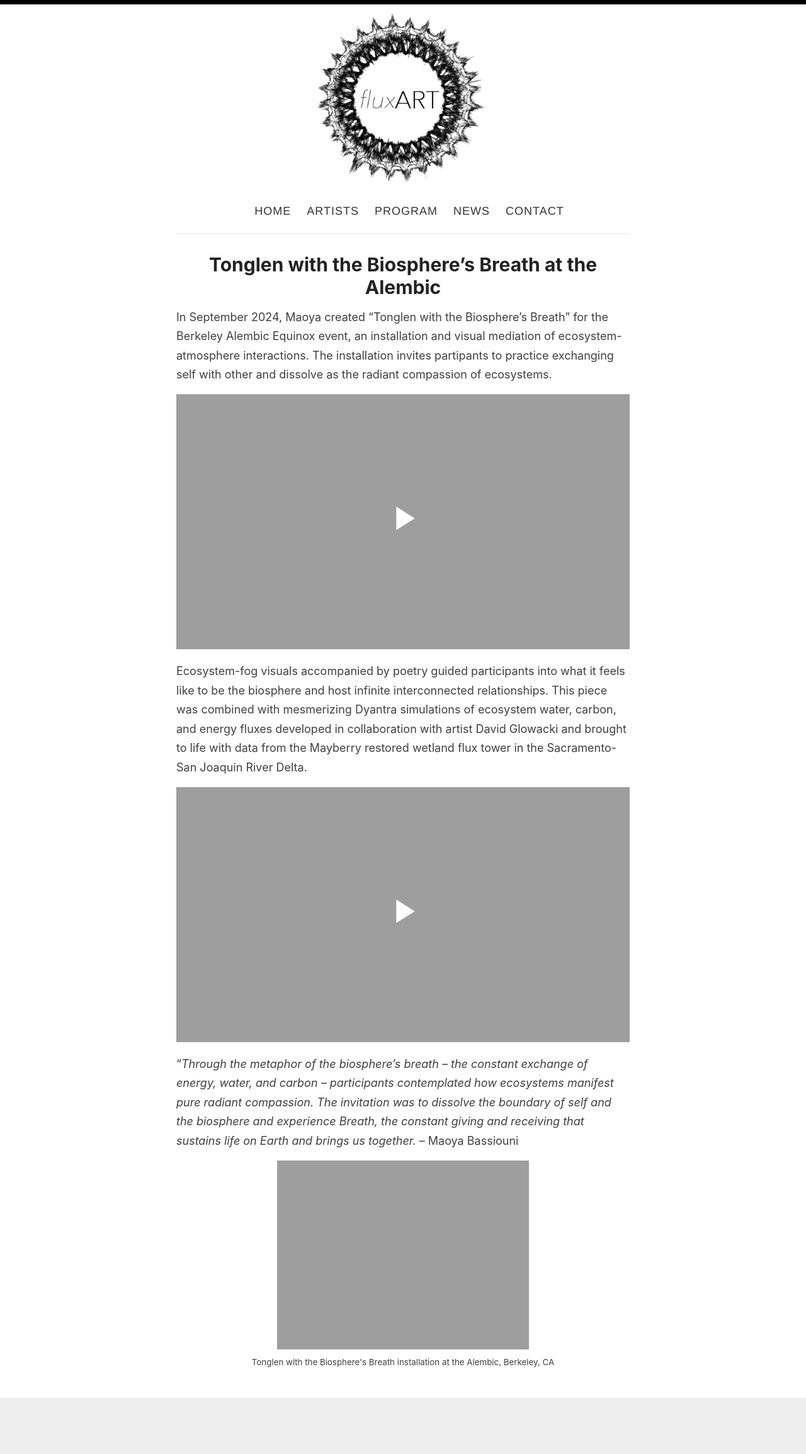
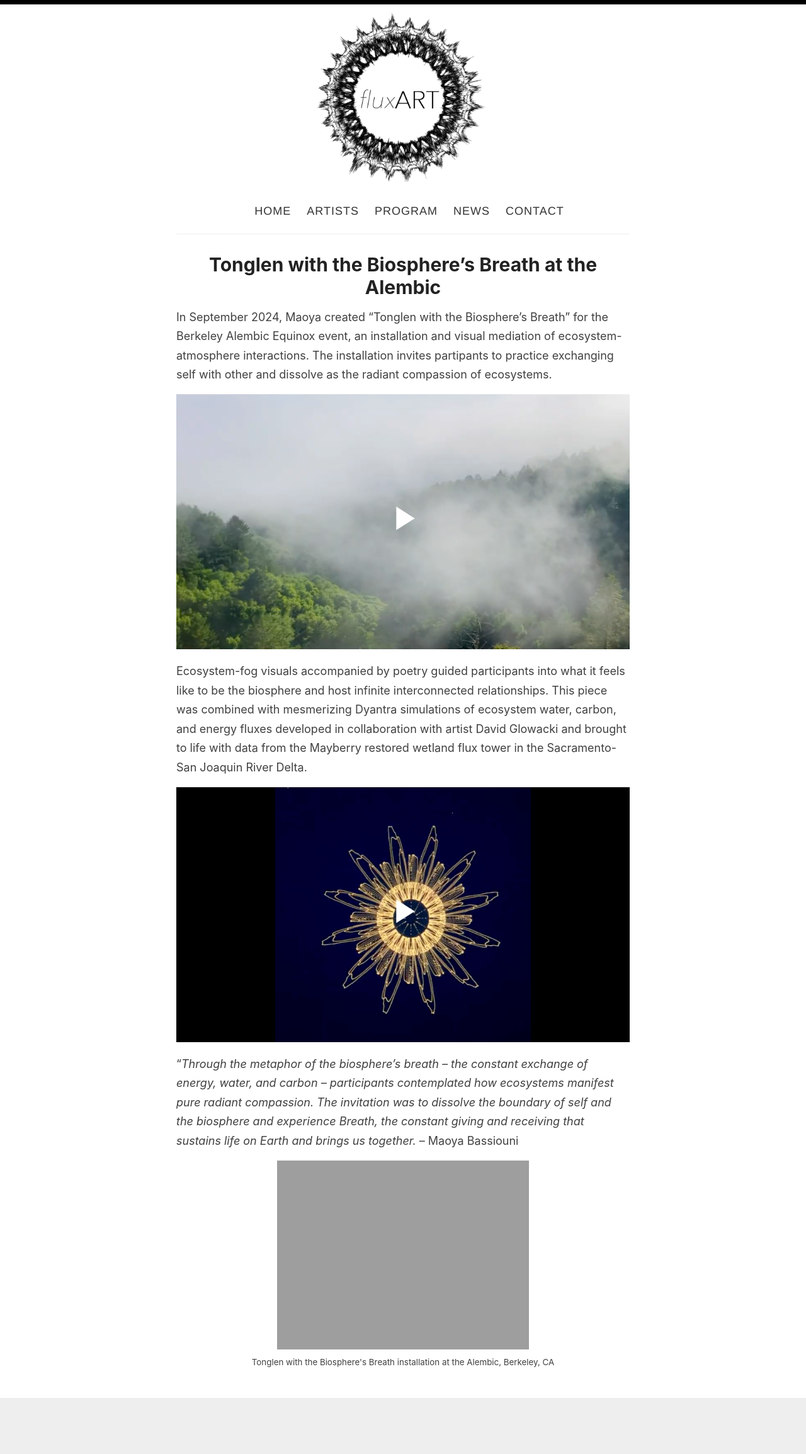
Before and after one commit to fluxnetart/fluxnetart.github.io, a Jekyll site: the page built from _posts/2024-11-01-alembic.md, in a window 1280 px wide. Shown: the whole page at 63% size. Built offline with Jekyll 4.4.1, drawn with Linux system fonts in a browser that asks for light colours.

Commit message:
typo image name

```diff
--- a/_posts/2024-11-01-alembic.md
+++ b/_posts/2024-11-01-alembic.md
@@ -28,7 +28,7 @@ document.addEventListener('DOMContentLoaded', function() {
 In September 2024, Maoya created "Tonglen with the Biosphere’s Breath" for the Berkeley Alembic Equinox event, an installation and visual mediation of ecosystem-atmosphere interactions. The installation invites partipants to practice exchanging self with other and dissolve as the radiant compassion of ecosystems.
 
 <div class="video-container" id="video1">
-    <div class="video-thumbnail" style="background-image: url('https://fluxnetart.github.io/images/thumnail_alembic2.png');">
+    <div class="video-thumbnail" style="background-image: url('https://fluxnetart.github.io/images/thumbnail_alembic2.png');">
         <div class="play-button">
             <svg width="64" height="64" viewBox="0 0 24 24" fill="white">
                 <path d="M8 5v14l11-7z"/>
@@ -43,7 +43,7 @@ In September 2024, Maoya created "Tonglen with the Biosphere’s Breath" for the
 Ecosystem-fog visuals accompanied by poetry guided participants into what it feels like to be the biosphere and host infinite interconnected relationships. This piece was combined with mesmerizing Dyantra simulations of ecosystem water, carbon, and energy fluxes developed in collaboration with artist David Glowacki and brought to life with data from the Mayberry restored wetland flux tower in the Sacramento-San Joaquin River Delta.
 
 <div class="video-container" id="video2">
-    <div class="video-thumbnail" style="background-image: url('https://fluxnetart.github.io/images/thumnail_alembic1.png');">
+    <div class="video-thumbnail" style="background-image: url('https://fluxnetart.github.io/images/thumbnail_alembic1.png');">
         <div class="play-button">
             <svg width="64" height="64" viewBox="0 0 24 24" fill="white">
                 <path d="M8 5v14l11-7z"/>
```
